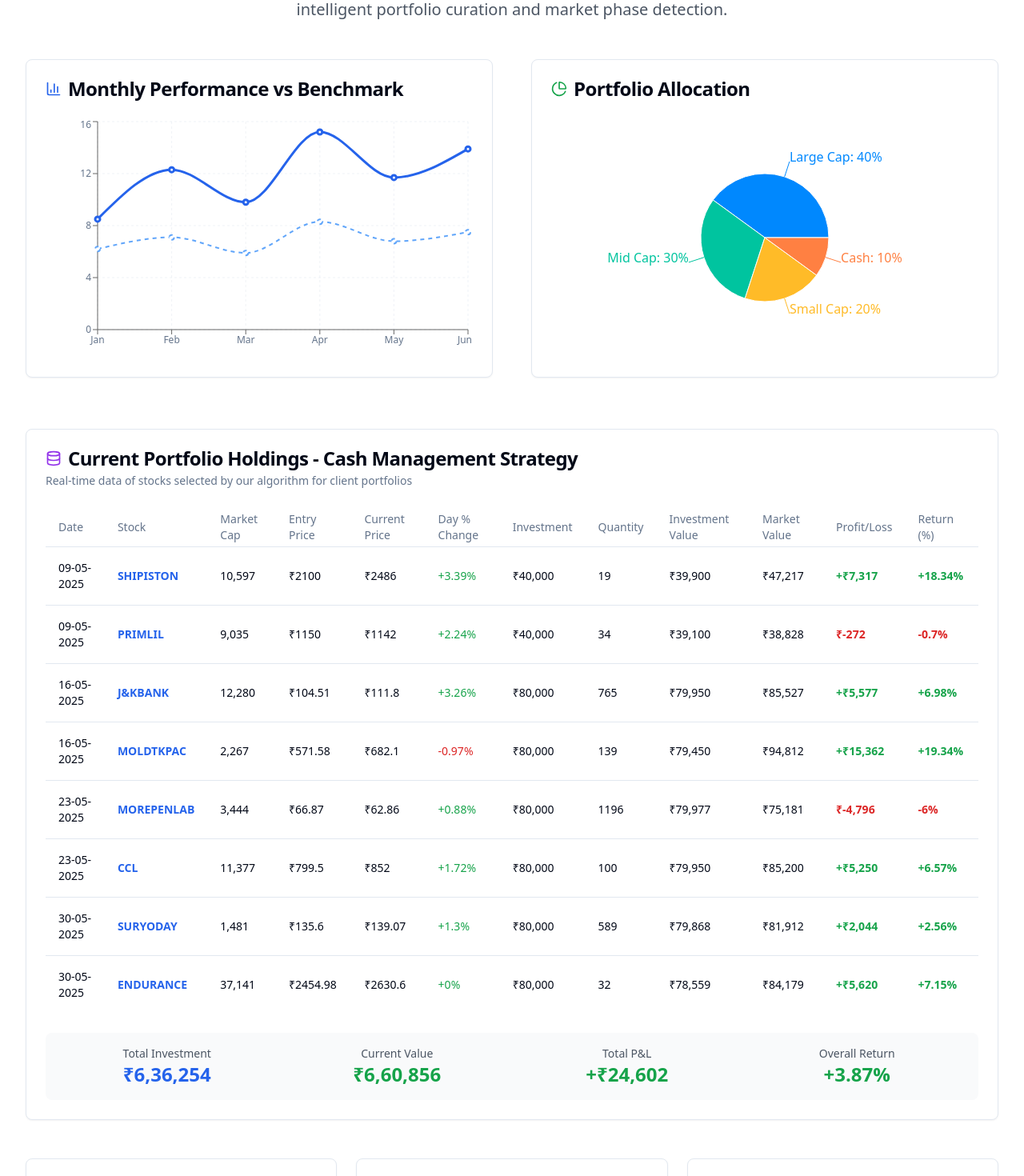
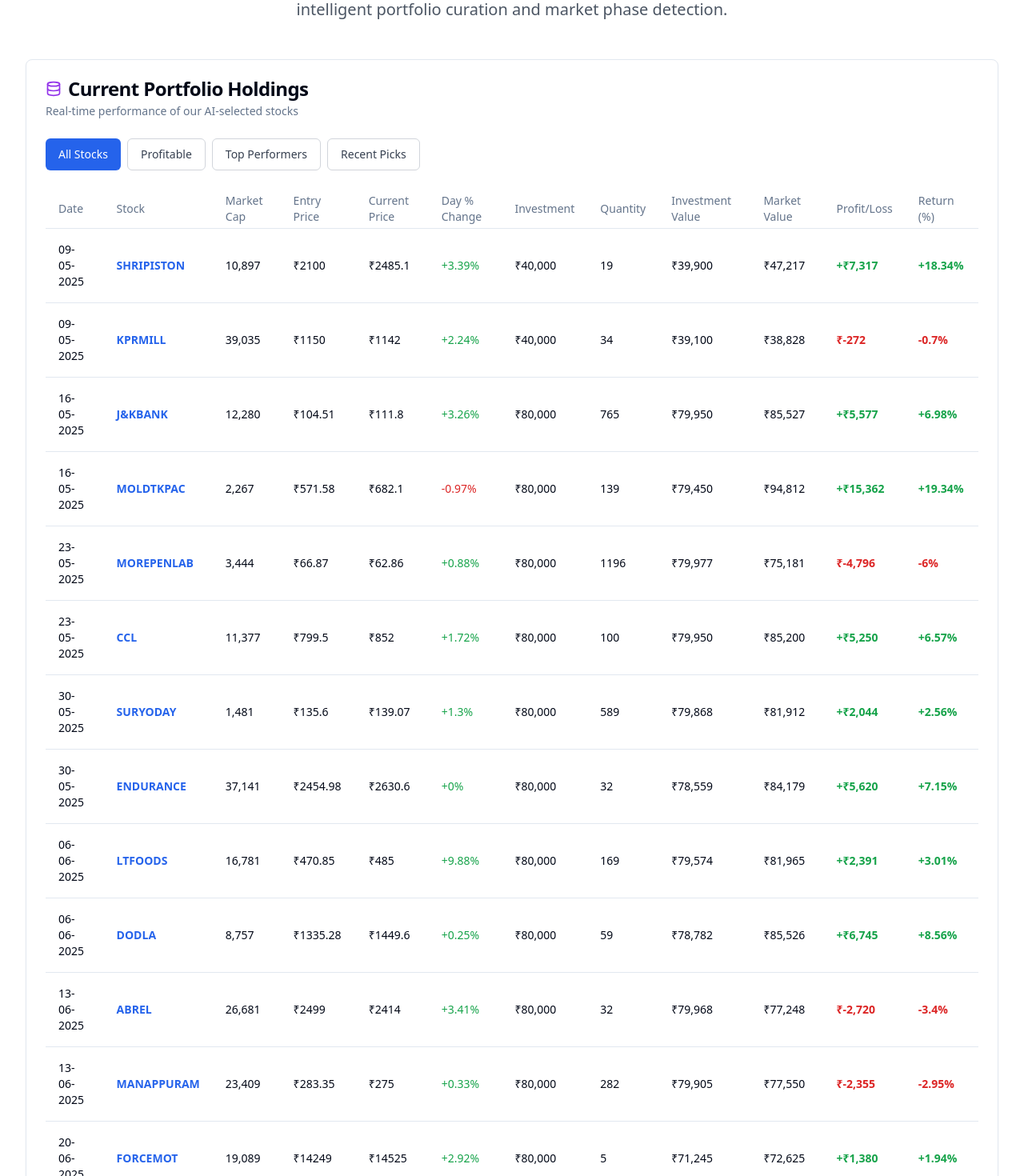
Before and after one commit to harshalalgonaus/algonauts-trade-flow, a React (Vite) app: page /view-strategies in a window 1280 px wide. Shown: the part 1320-2790 px from the top of the page at 80% size. Built offline with nearby package versions, Linux system fonts and the light colour scheme.

Commit message:
Tables added

```diff
--- a/src/pages/ViewStrategies.tsx
+++ b/src/pages/ViewStrategies.tsx
@@ -1,4 +1,4 @@
-
+import { useState } from 'react';
 import { Header } from '@/components/Header';
 import { Footer } from '@/components/Footer';
 import { Card, CardContent, CardDescription, CardHeader, CardTitle } from '@/components/ui/card';
@@ -10,6 +10,8 @@ import { TrendingUp, Target, ArrowRight, BarChart3, PieChart as PieChartIcon, Da
 import { Link } from 'react-router-dom';
 
 const ViewStrategies = () => {
+  const [activeFilter, setActiveFilter] = useState('all');
+
   // Sample data for cash management performance
   const cashManagementData = [
     { month: 'Jan', returns: 8.5, benchmark: 6.2 },
@@ -40,15 +42,48 @@ const ViewStrategies = () => {
 
   // Real portfolio data from the client's cash management strategy
   const portfolioStocks = [
-    { date: '09-05-2025', stock: 'SHIPISTON', marketCap: 10597, entryPrice: 2100, currentPrice: 2486, dayChange: 3.39, investment: 40000, quantity: 19, investmentValue: 39900, marketValue: 47217, profitLoss: 7317, returnPct: 18.34 },
-    { date: '09-05-2025', stock: 'PRIMLIL', marketCap: 9035, entryPrice: 1150, currentPrice: 1142, dayChange: 2.24, investment: 40000, quantity: 34, investmentValue: 39100, marketValue: 38828, profitLoss: -272, returnPct: -0.70 },
+    { date: '09-05-2025', stock: 'SHRIPISTON', marketCap: 10897, entryPrice: 2100, currentPrice: 2485.1, dayChange: 3.39, investment: 40000, quantity: 19, investmentValue: 39900, marketValue: 47217, profitLoss: 7317, returnPct: 18.34 },
+    { date: '09-05-2025', stock: 'KPRMILL', marketCap: 39035, entryPrice: 1150, currentPrice: 1142, dayChange: 2.24, investment: 40000, quantity: 34, investmentValue: 39100, marketValue: 38828, profitLoss: -272, returnPct: -0.70 },
     { date: '16-05-2025', stock: 'J&KBANK', marketCap: 12280, entryPrice: 104.51, currentPrice: 111.8, dayChange: 3.26, investment: 80000, quantity: 765, investmentValue: 79950, marketValue: 85527, profitLoss: 5577, returnPct: 6.98 },
     { date: '16-05-2025', stock: 'MOLDTKPAC', marketCap: 2267, entryPrice: 571.58, currentPrice: 682.1, dayChange: -0.97, investment: 80000, quantity: 139, investmentValue: 79450, marketValue: 94812, profitLoss: 15362, returnPct: 19.34 },
     { date: '23-05-2025', stock: 'MOREPENLAB', marketCap: 3444, entryPrice: 66.87, currentPrice: 62.86, dayChange: 0.88, investment: 80000, quantity: 1196, investmentValue: 79977, marketValue: 75181, profitLoss: -4796, returnPct: -6.00 },
     { date: '23-05-2025', stock: 'CCL', marketCap: 11377, entryPrice: 799.5, currentPrice: 852, dayChange: 1.72, investment: 80000, quantity: 100, investmentValue: 79950, marketValue: 85200, profitLoss: 5250, returnPct: 6.57 },
     { date: '30-05-2025', stock: 'SURYODAY', marketCap: 1481, entryPrice: 135.6, currentPrice: 139.07, dayChange: 1.30, investment: 80000, quantity: 589, investmentValue: 79868, marketValue: 81912, profitLoss: 2044, returnPct: 2.56 },
     { date: '30-05-2025', stock: 'ENDURANCE', marketCap: 37141, entryPrice: 2454.98, currentPrice: 2630.6, dayChange: 0.00, investment: 80000, quantity: 32, investmentValue: 78559, marketValue: 84179, profitLoss: 5620, returnPct: 7.15 },
+    { date: '06-06-2025', stock: 'LTFOODS', marketCap: 16781, entryPrice: 470.85, currentPrice: 485, dayChange: 9.88, investment: 80000, quantity: 169, investmentValue: 79574, marketValue: 81965, profitLoss: 2391, returnPct: 3.01 },
+    { date: '06-06-2025', stock: 'DODLA', marketCap: 8757, entryPrice: 1335.28, currentPrice: 1449.6, dayChange: 0.25, investment: 80000, quantity: 59, investmentValue: 78782, marketValue: 85526, profitLoss: 6745, returnPct: 8.56 },
+    { date: '13-06-2025', stock: 'ABREL', marketCap: 26681, entryPrice: 2499, currentPrice: 2414, dayChange: 3.41, investment: 80000, quantity: 32, investmentValue: 79968, marketValue: 77248, profitLoss: -2720, returnPct: -3.40 },
+    { date: '13-06-2025', stock: 'MANAPPURAM', marketCap: 23409, entryPrice: 283.35, currentPrice: 275, dayChange: 0.33, investment: 80000, quantity: 282, investmentValue: 79905, marketValue: 77550, profitLoss: -2355, returnPct: -2.95 },
+    { date: '20-06-2025', stock: 'FORCEMOT', marketCap: 19089, entryPrice: 14249, currentPrice: 14525, dayChange: 2.92, investment: 80000, quantity: 5, investmentValue: 71245, marketValue: 72625, profitLoss: 1380, returnPct: 1.94 },
+    { date: '20-06-2025', stock: 'EMIL', marketCap: 5694, entryPrice: 146.91, currentPrice: 147.98, dayChange: -0.26, investment: 80000, quantity: 544, investmentValue: 79919, marketValue: 80501, profitLoss: 582, returnPct: 0.73 },
+    { date: '27-06-2025', stock: 'ITDCEM', marketCap: 15297, entryPrice: 887.7, currentPrice: 886.3, dayChange: 0.94, investment: 80000, quantity: 90, investmentValue: 79893, marketValue: 79767, profitLoss: -126, returnPct: -0.16 },
+    { date: '27-06-2025', stock: 'USHAMART', marketCap: 10828, entryPrice: 358.1, currentPrice: 356.05, dayChange: 2.96, investment: 80000, quantity: 223, investmentValue: 79856, marketValue: 79399, profitLoss: -457, returnPct: -0.57 },
   ];
+
+  // Filter functions
+  const filterStocks = (filterType) => {
+    switch (filterType) {
+      case 'all':
+        return portfolioStocks;
+      case 'profitable':
+        return portfolioStocks.filter(stock => stock.profitLoss > 0);
+      case 'top-performers':
+        return portfolioStocks
+          .filter(stock => stock.returnPct >= 10)
+          .sort((a, b) => b.returnPct - a.returnPct);
+      case 'recent':
+        return portfolioStocks.filter(stock => {
+          const stockDate = new Date(stock.date.split('-').reverse().join('-'));
+          const currentDate = new Date();
+          const daysDiff = (currentDate - stockDate) / (1000 * 60 * 60 * 24);
+          return daysDiff <= 14; // Last 14 days
+        });
+      default:
+        return portfolioStocks;
+    }
+  };
+
+  const filteredStocks = filterStocks(activeFilter);
 
   const chartConfig = {
     returns: {
@@ -145,74 +180,69 @@ const ViewStrategies = () => {
               Our automated equity trading system delivers consistent returns through intelligent portfolio curation and market phase detection.
             </p>
 
-            <div className="grid lg:grid-cols-2 gap-12 mb-16">
-              {/* Performance Chart */}
-              <Card>
-                <CardHeader>
-                  <CardTitle className="flex items-center">
-                    <BarChart3 className="h-5 w-5 mr-2 text-blue-600" />
-                    Monthly Performance vs Benchmark
-                  </CardTitle>
-                </CardHeader>
-                <CardContent>
-                  <ChartContainer config={chartConfig} className="h-[300px]">
-                    <LineChart data={cashManagementData}>
-                      <CartesianGrid strokeDasharray="3 3" />
-                      <XAxis dataKey="month" />
-                      <YAxis />
-                      <ChartTooltip content={<ChartTooltipContent />} />
-                      <Line type="monotone" dataKey="returns" stroke="var(--color-returns)" strokeWidth={3} />
-                      <Line type="monotone" dataKey="benchmark" stroke="var(--color-benchmark)" strokeWidth={2} strokeDasharray="5 5" />
-                    </LineChart>
-                  </ChartContainer>
-                </CardContent>
-              </Card>
 
-              {/* Portfolio Allocation */}
-              <Card>
-                <CardHeader>
-                  <CardTitle className="flex items-center">
-                    <PieChartIcon className="h-5 w-5 mr-2 text-green-600" />
-                    Portfolio Allocation
-                  </CardTitle>
-                </CardHeader>
-                <CardContent>
-                  <div className="h-[300px] flex items-center justify-center">
-                    <ResponsiveContainer width="100%" height="100%">
-                      <PieChart>
-                        <Pie
-                          data={portfolioAllocation}
-                          cx="50%"
-                          cy="50%"
-                          outerRadius={80}
-                          fill="#8884d8"
-                          dataKey="value"
-                          label={({ name, value }) => `${name}: ${value}%`}
-                        >
-                          {portfolioAllocation.map((entry, index) => (
-                            <Cell key={`cell-${index}`} fill={entry.color} />
-                          ))}
-                        </Pie>
-                        <ChartTooltip />
-                      </PieChart>
-                    </ResponsiveContainer>
-                  </div>
-                </CardContent>
-              </Card>
-            </div>
-
-            {/* Live Portfolio Holdings */}
+            {/* Live Portfolio Holdings with Filters */}
             <Card className="mb-12">
               <CardHeader>
                 <CardTitle className="flex items-center">
                   <Database className="h-5 w-5 mr-2 text-purple-600" />
-                  Current Portfolio Holdings - Cash Management Strategy
+                  Current Portfolio Holdings
                 </CardTitle>
                 <CardDescription>
-                  Real-time data of stocks selected by our algorithm for client portfolios
+                  Real-time performance of our AI-selected stocks
                 </CardDescription>
               </CardHeader>
               <CardContent>
+                {/* Filter Buttons */}
+                <div className="mb-6">
+                  <div className="flex flex-wrap gap-2">
+                    <Button
+                      variant={activeFilter === 'all' ? 'default' : 'outline'}
+                      onClick={() => setActiveFilter('all')}
+                      className={`${
+                        activeFilter === 'all'
+                          ? 'bg-blue-600 text-white hover:bg-blue-700'
+                          : 'border-gray-300 text-gray-700 hover:bg-gray-50'
+                      } transition-all duration-200`}
+                    >
+                      All Stocks
+                    </Button>
+                    <Button
+                      variant={activeFilter === 'profitable' ? 'default' : 'outline'}
+                      onClick={() => setActiveFilter('profitable')}
+                      className={`${
+                        activeFilter === 'profitable'
+                          ? 'bg-green-600 text-white hover:bg-green-700'
+                          : 'border-gray-300 text-gray-700 hover:bg-gray-50'
+                      } transition-all duration-200`}
+                    >
+                      Profitable
+                    </Button>
+                    <Button
+                      variant={activeFilter === 'top-performers' ? 'default' : 'outline'}
+                      onClick={() => setActiveFilter('top-performers')}
+                      className={`${
+                        activeFilter === 'top-performers'
+                          ? 'bg-purple-600 text-white hover:bg-purple-700'
+                          : 'border-gray-300 text-gray-700 hover:bg-gray-50'
+                      } transition-all duration-200`}
+                    >
+                      Top Performers
+                    </Button>
+                    <Button
+                      variant={activeFilter === 'recent' ? 'default' : 'outline'}
+                      onClick={() => setActiveFilter('recent')}
+                      className={`${
+                        activeFilter === 'recent'
+                          ? 'bg-orange-600 text-white hover:bg-orange-700'
+                          : 'border-gray-300 text-gray-700 hover:bg-gray-50'
+                      } transition-all duration-200`}
+                    >
+                      Recent Picks
+                    </Button>
+                  </div>
+                </div>
+
                 <div className="overflow-x-auto">
                   <Table>
                     <TableHeader>
@@ -232,7 +262,7 @@ const ViewStrategies = () => {
                       </TableRow>
                     </TableHeader>
                     <TableBody>
-                      {portfolioStocks.map((stock, index) => (
+                      {filteredStocks.map((stock, index) => (
                         <TableRow key={index}>
                           <TableCell className="font-medium">{stock.date}</TableCell>
                           <TableCell className="font-semibold text-blue-600">{stock.stock}</TableCell>
@@ -257,19 +287,21 @@ const ViewStrategies = () => {
                     </TableBody>
                   </Table>
                 </div>
+
+                {/* Portfolio Summary */}
                 <div className="mt-6 p-4 bg-gray-50 rounded-lg">
                   <div className="grid grid-cols-1 md:grid-cols-4 gap-4 text-center">
                     <div>
                       <p className="text-sm text-gray-600">Total Investment</p>
-                      <p className="text-2xl font-bold text-blue-600">₹6,36,254</p>
+                      <p className="text-2xl font-bold text-blue-600">₹11,85,896</p>
                     </div>
                     <div>
                       <p className="text-sm text-gray-600">Current Value</p>
-                      <p className="text-2xl font-bold text-green-600">₹6,60,856</p>
+                      <p className="text-2xl font-bold text-green-600">₹12,27,437</p>
                     </div>
                     <div>
                       <p className="text-sm text-gray-600">Total P&L</p>
-                      <p className="text-2xl font-bold text-green-600">+₹24,602</p>
+                      <p className="text-2xl font-bold text-green-600">+₹41,542</p>
                     </div>
                     <div>
                       <p className="text-sm text-gray-600">Overall Return</p>
```
